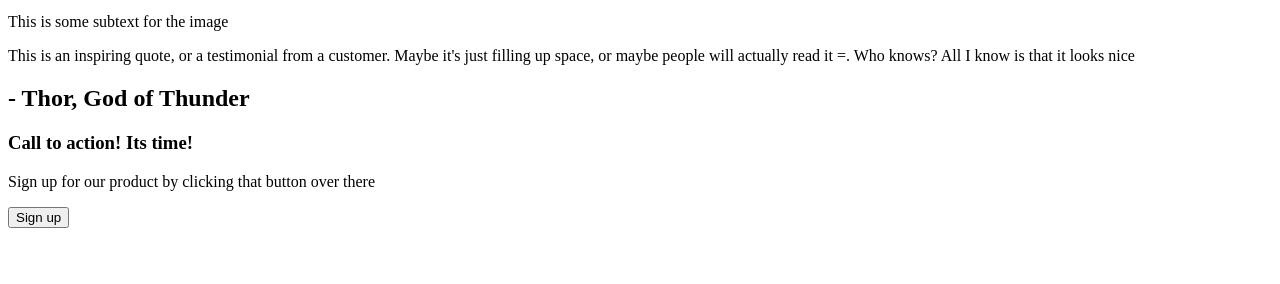
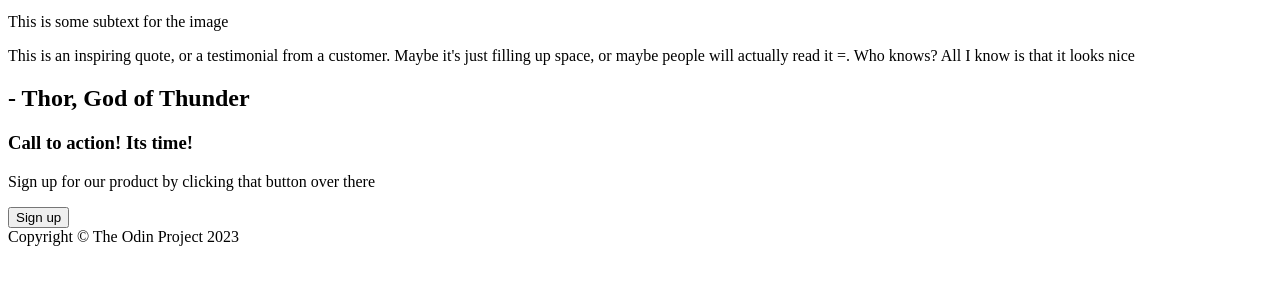
Before and after one commit to Reke7/Landing_Page, a plain HTML site: page index.html in a window 1280 px wide. Shown: the part 484-768 px from the top of the page. Drawn offline with Linux system fonts and the light colour scheme.

Commit message:
Added Footer Section HTML

```diff
--- a/index.html
+++ b/index.html
@@ -62,5 +62,9 @@
             <button>Sign up</button>
         </div>
     </section>
+
+    <section class="footer">
+        <footer>Copyright © The Odin Project 2023</footer>
+    </section>
 </body>
 </html>
```
